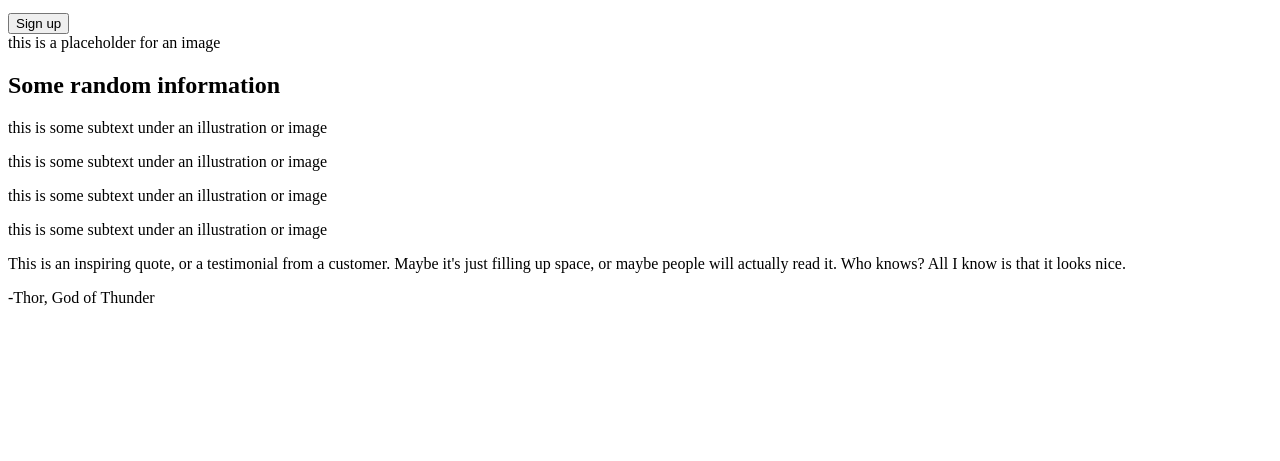
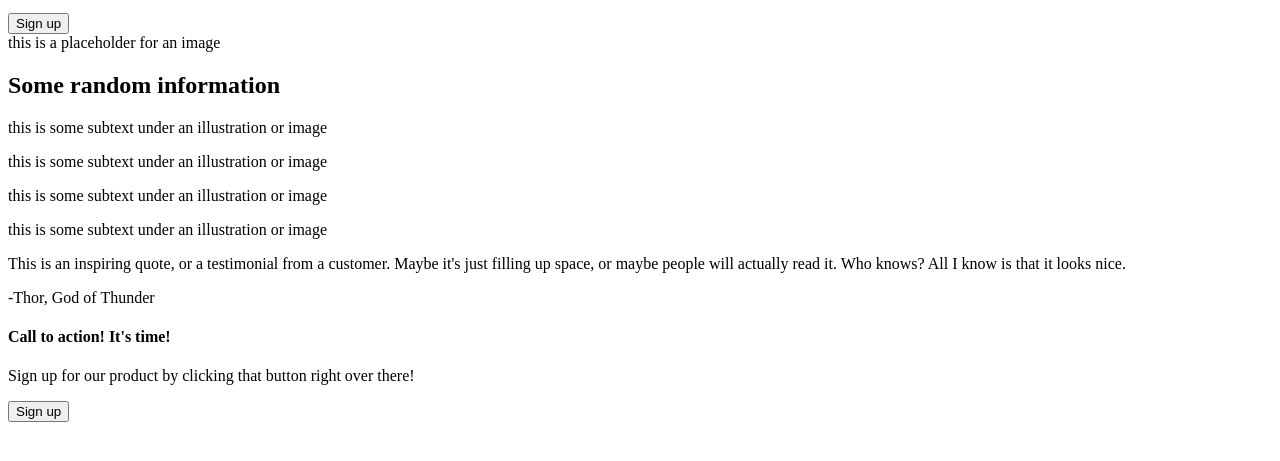
Before and after one commit to ChristopherL2021/landing-page, a plain HTML site: page index.html in a window 1280 px wide. Shown: the part 197-658 px from the top of the page. Drawn offline with Linux system fonts and the light colour scheme.

Commit message:
Add sign up section

```diff
--- a/index.html
+++ b/index.html
@@ -61,5 +61,15 @@
         </div>
         <div class="quote-author">-Thor, God of Thunder</div>
     </div>
+
+    <div class="container">
+        <div class="sign-up">
+            <h4>Call to action! It's time!</h4>
+            <p>Sign up for our product by clicking that button right over there!</p>
+        </div>
+        <div class="button">
+            <button>Sign up</button>
+        </div>
+    </div>
 </body>
 </html>
```
